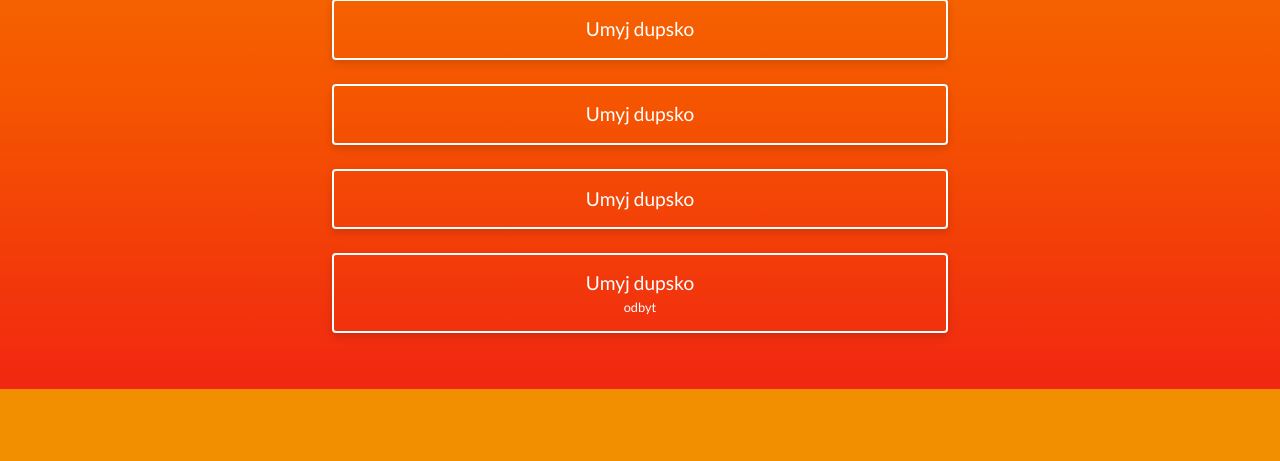
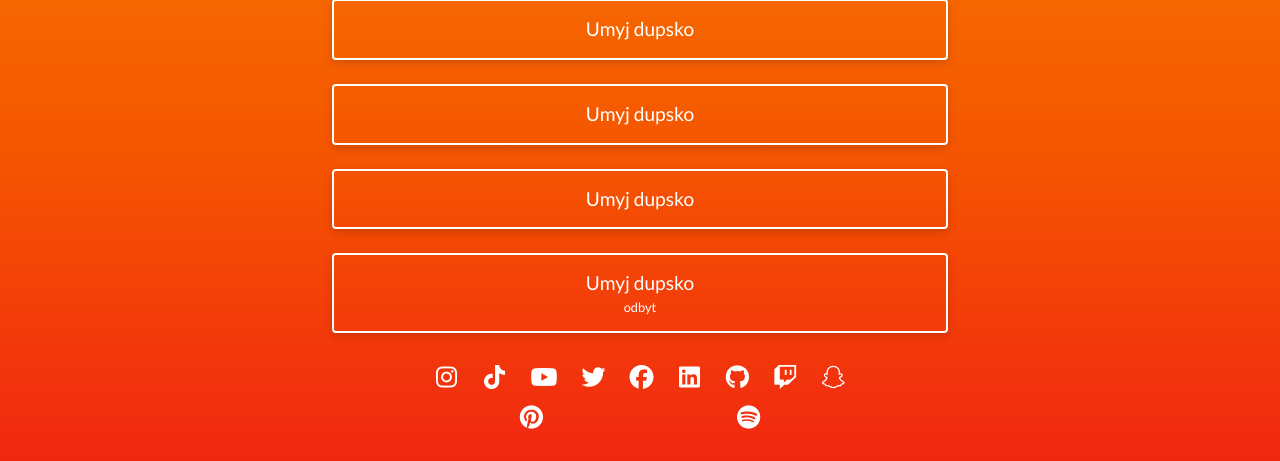
Before and after one commit to krysczajkowski/linkshub, a Django app: page /profile/ in a window 1280 px wide. Shown: the part 792-1253 px from the top of the page. Before the commit the page ends 1181 px from the top, so only its background shows below. Run offline with Django 3.2, Linux system fonts and the light colour scheme; a user stored in the database is signed in; data comes from the database, SQL or seed files in the repository; both versions use the stored data as it was after the commit; some libraries are stand-ins or nearby versions.

Commit message:
Display platforms on profile

```diff
--- a/account/views.py
+++ b/account/views.py
@@ -57,6 +57,7 @@ def profile(request):
         btn_bg_color = 'transparent'
 
 
+    platforms = UserPlatform.objects.filter(user=request.user, username__gt='',username__isnull=False)
 
     context = {
         'profile': request.user,
@@ -66,6 +67,7 @@ def profile(request):
         'btn_font_color': btn_font_color,
         'btn_bg_color': btn_bg_color,
         'btn_border_color': btn_border_color,
+        'platforms': platforms
     }
 
     return render(request, 'account/profile.html', context)
--- a/linkshub/static/css/account_main.css
+++ b/linkshub/static/css/account_main.css
@@ -43,6 +43,16 @@ a{text-decoration: none}
 .link-image-size {
     width: 40px!important;
     height: auto!important;
+}
+
+.platform-link {
+    font-size: 1.5rem;
+    transition: transform .1s;
+}
+
+.platform-link:hover {
+    transform: scale(1.15) rotate(10deg);
+    cursor: pointer;
 }
 
 
--- a/templates/account/profile.html
+++ b/templates/account/profile.html
@@ -29,17 +29,17 @@
         Username: {{ profile.username }}
 
 
-        <div class="row mx-0 pb-5">
+        <div class="row mx-0 pb-4">
             {% for link in links %}
             <div class="col-12 col-md-10 offset-md-1 col-xl-6 offset-xl-3">
                 <div class="row my-2">
                     <div class="d-grid gap-2">
                         <a href="#" class="btn link-btn mt-2 mx-0 row d-flex" target="_blank" style='background-color: {{btn_bg_color}}; color: {{btn_font_color}}; border: 2px solid {{btn_border_color}};'>
                             {% if link.image %}
-                            <div class="col-1 col-md-2 ms-2 ms-md-0" style="display: flex; align-items: center; justify-content: center;">
+                            <div class="col-1 col-md-2 ms-2 ms-md-0  d-flex align-items-center justify-content-center">
                                 <img src="{{ link.image.url }}" class="rounded link-image-size">
                             </div>
-                            <div class="col-9 col-md-8 py-2" style="display: flex; align-items: center; justify-content: center;">
+                            <div class="col-9 col-md-8 py-2  d-flex align-items-center justify-content-center">
                                 <div class="d-flex flex-column text-center">
                                     <span class='font-size-11 link-title'>{{ link.title }}</span>
                                     <span class="font-size-08 link-description">{{ link.description }}</span>
@@ -59,6 +59,18 @@
             </div>
             {% endfor %}
         </div>
+
+        <div class="row pb-3">
+            <div class="col-10 offset-1 col-md-8 offset-md-2 col-xl-4 offset-xl-4">
+                <div class="row">
+                {% for platform in platforms %}
+                    <div class="col pb-3 d-flex align-items-center justify-content-center">
+                        <i class="fab fa-{{ platform.platform }}  platform-link"></i>
+                    </div>
+                {% endfor %}
+                </div>
+            </div>
+        </div>
     </div>
     <script src="https://cdn.jsdelivr.net/npm/bootstrap@5.0.1/dist/js/bootstrap.bundle.min.js" integrity="sha384-gtEjrD/SeCtmISkJkNUaaKMoLD0//ElJ19smozuHV6z3Iehds+3Ulb9Bn9Plx0x4" crossorigin="anonymous"></script>
   </body>
```
Also changed, not shown: db.sqlite3.
